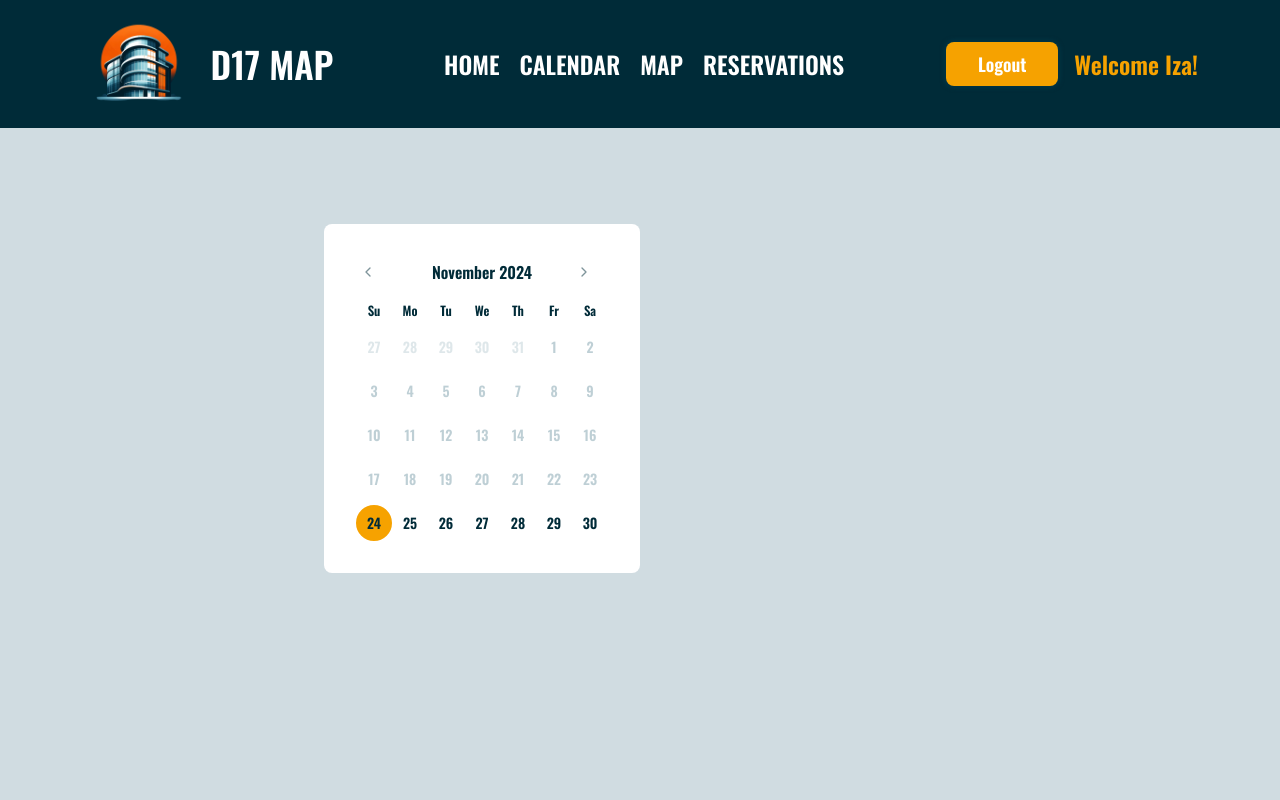
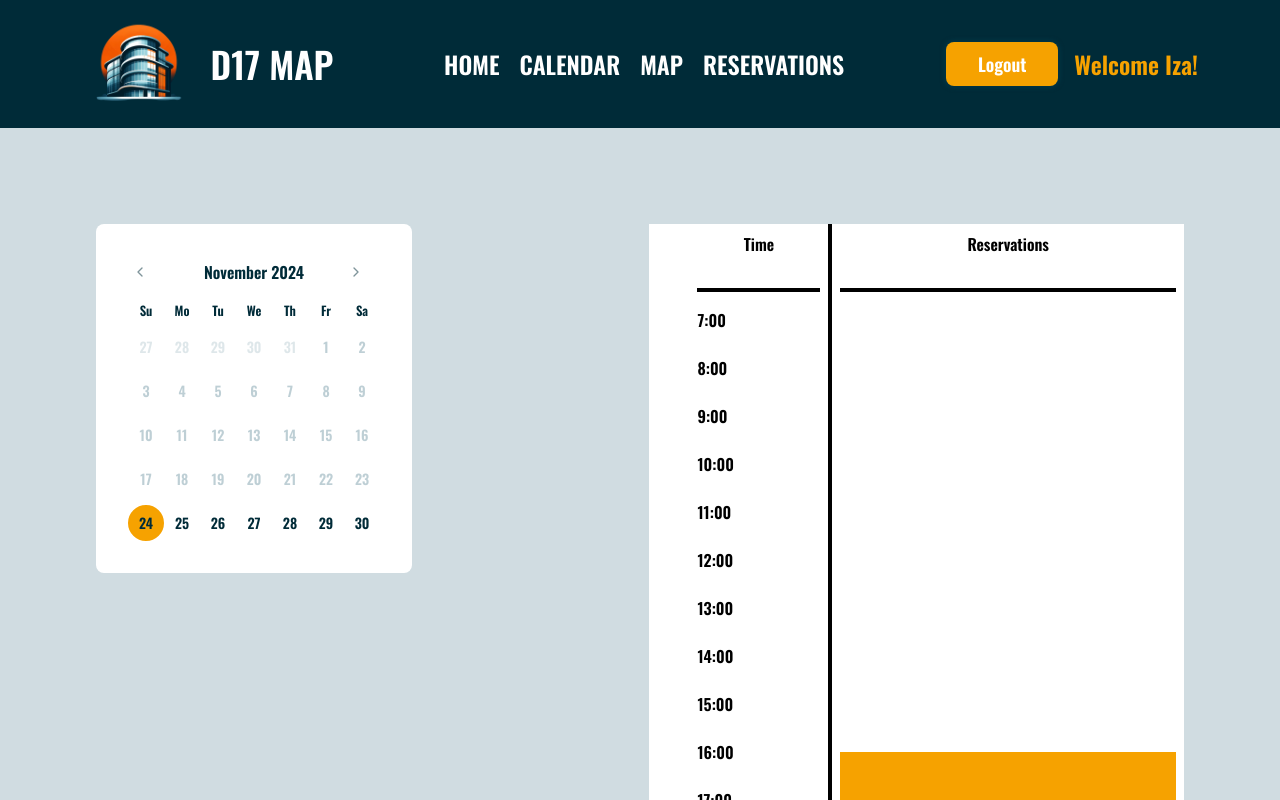
Before and after one commit to Spolka-Zlo/D17Map-Frontend, a Next.js app: page /calendar in a window 1280 px wide. Built offline with nearby package versions, Linux system fonts and the light colour scheme.

Commit message:
calendar timetable base finished

```diff
--- a/src/app/calendar/_components/CalendarDaySection.tsx
+++ b/src/app/calendar/_components/CalendarDaySection.tsx
@@ -1,13 +1,24 @@
 import { Dispatch, SetStateAction } from "react";
+import { CalendarTimeTable } from "./CalendarTimeTable";
+import { Reservation } from "@/app/calendar/page";
 
 type CalendarDaySectionProps = {
   isOpen?: boolean;
   setIsOpen?: Dispatch<SetStateAction<boolean>>;
+  reservations: Reservation[];
+  room: string;
 };
 
+//isOpen and setIsOpen prepared for future use
 export function CalendarDaySection({
-  isOpen,
+  isOpen = true,
   setIsOpen,
+  reservations,
+  room,
 }: CalendarDaySectionProps) {
-  return <div></div>;
+  return (
+    <div className="bg-white w-full grow pl-10">
+      <CalendarTimeTable reservations={reservations} room={room} />
+    </div>
+  );
 }
--- a/src/app/calendar/_components/CalendarSection.tsx
+++ b/src/app/calendar/_components/CalendarSection.tsx
@@ -3,24 +3,24 @@ import { Calendar } from "@/components/Calendar";
 import { useState } from "react";
 import { CalendarTimeManager } from "./CalendarTimeManager";
 import { CalendarDaySection } from "./CalendarDaySection";
+import { Reservation } from "@/app/calendar/page";
 
-type ReservationType = "Lecture" | "Consultation" | "Exam";
-
-type Reservation = {
-  title: string;
-  startTime: string;
-  endTime: string;
-  date: Date;
+type CalendarSectionProps = {
+  reservations: Reservation[];
+  availableRooms: string[];
 };
 
-export function CalendarSection() {
-  const [selectedDate, setSelectedDate] = useState<Date | undefined>(
-    new Date()
-  );
+export function CalendarSection({
+  reservations,
+  availableRooms,
+}: CalendarSectionProps) {
+  const [selectedDate, setSelectedDate] = useState<Date>(new Date());
   const [isOpen, setIsOpen] = useState(false);
+  const [selectedRoom, setSelectedRoom] = useState("1.38");
+
   return (
-    <section className="flex">
-      <div className="grid grid-cols-2 maxSM:grid-cols-1 maxSM:grid-rows-2 rounded-lg">
+    <section className="flex w-full justify-between gap-10">
+      <div className="grid grid-cols-2 maxSM:grid-cols-1 maxSM:grid-rows-2 rounded-lg w-full h-fit grow-0">
         <Calendar
           mode="single"
           selected={selectedDate}
@@ -36,9 +36,24 @@ export function CalendarSection() {
           className="z-10 rounded-lg"
         />
 
-        <CalendarTimeManager isOpen={isOpen} setIsOpen={setIsOpen} />
+        <CalendarTimeManager
+          isOpen={isOpen}
+          setIsOpen={setIsOpen}
+          selectedRoom={selectedRoom}
+          setSelectedRoom={setSelectedRoom}
+          availableRooms={availableRooms}
+        />
       </div>
-      <CalendarDaySection isOpen={isOpen} setIsOpen={setIsOpen} />
+
+      <CalendarDaySection
+        isOpen={isOpen}
+        setIsOpen={setIsOpen}
+        reservations={reservations.filter(
+          (reservation) =>
+            reservation.date.toDateString === selectedDate.toDateString
+        )}
+        room={selectedRoom}
+      />
     </section>
   );
 }
--- a/src/app/calendar/_components/CalendarTimeManager.tsx
+++ b/src/app/calendar/_components/CalendarTimeManager.tsx
@@ -2,23 +2,24 @@
 import { Dropdown } from "@/components/Dropdown";
 import { OrangeButton } from "@/components/OrangeButton";
 import { CloseButton } from "@/components/CloseButton";
-import { Dispatch, SetStateAction, useState } from "react";
+import React, { Dispatch, SetStateAction, useState } from "react";
 import { twMerge } from "tailwind-merge";
 
 type CalendarTimeManagerProps = {
   isOpen: boolean;
   setIsOpen: Dispatch<SetStateAction<boolean>>;
+  selectedRoom: string;
+  setSelectedRoom: Dispatch<SetStateAction<string>>;
+  availableRooms: string[];
 };
 
 export function CalendarTimeManager({
   isOpen,
   setIsOpen,
+  selectedRoom,
+  setSelectedRoom,
+  availableRooms,
 }: CalendarTimeManagerProps) {
-  const [selectedRoom, setSelectedRoom] = useState("1.38");
-  const availableRooms = ["2.41", "1.38", "3.33", "4.22"];
-
-  if (!isOpen) return null;
-
   return (
     <div
       className={twMerge(
@@ -29,6 +30,8 @@ export function CalendarTimeManager({
           "sm:w-full maxSM:h-full sm:-ml-2 maxSM:-mt-2 transition-[width] maxSM:transition-[height] duration-700"
       )}
     >
+      {isOpen && (
+        <React.Fragment>
           <div className="p-4 w-full h-full flex flex-col justify-center items-center gap-2">
             <div className="flex gap-3 justify-center items-center">
               <h3>Sala: </h3>
@@ -47,8 +50,13 @@ export function CalendarTimeManager({
           </div>
 
           <div className="absolute p-4 top-5 right-2">
-        <CloseButton className="z-10" onClickHandler={() => setIsOpen(false)} />
+            <CloseButton
+              className="z-10"
+              onClickHandler={() => setIsOpen(false)}
+            />
           </div>
+        </React.Fragment>
+      )}
     </div>
   );
 }
--- /dev/null
+++ b/src/app/calendar/_components/CalendarTimeTable.tsx
@@ -0,0 +1,72 @@
+import { Reservation } from "@/app/calendar/page";
+import React from "react";
+import { twMerge } from "tailwind-merge";
+
+type CalendarTimeTableProps = {
+  room: string;
+  startTime?: string;
+  endTime?: string;
+  reservations: Reservation[];
+};
+
+export function CalendarTimeTable({
+  room,
+  startTime,
+  endTime,
+  reservations,
+}: CalendarTimeTableProps) {
+  if (!room && !startTime && !endTime) {
+    return null;
+  }
+
+  function fillTimeTableForRoom(reservations: Reservation[], room: string) {
+    reservations = reservations.filter(
+      (reservation) => reservation.room === room
+    );
+    const timeTable = Array.from({ length: 16 * 4 }, (_, i) => ({
+      time: `${Math.floor(i / 4) + 7}:${i % 4 === 0 ? "00" : (i % 4) * 15}`,
+      reservationInTime: reservations.find(
+        (reservation) =>
+          reservation.startTime <
+            `${Math.floor(i / 4) + 7}:${i % 4 === 0 ? "00" : (i % 4) * 15}` &&
+          `${Math.floor(i / 4) + 7}:${i % 4 === 0 ? "00" : (i % 4) * 15}` <
+            reservation.endTime
+      ),
+    }));
+    return timeTable;
+  }
+
+  return (
+    <div className="relative bg-white rounded-lg w-full">
+      <div className="grid grid-col-4 grid-rows-1 w-full">
+        <div className="border-r-4 p-2">
+          <div className="text-center pb-8 border-b-4">Time</div>
+          <div className="pt-4">
+            {Array.from({ length: 16 }, (_, i) => (
+              <React.Fragment key={i}>
+                <div className="h-3">{i + 7}:00</div>
+                <div className="h-3"></div>
+                <div className="h-3"></div>
+                <div className="h-3"></div>
+              </React.Fragment>
+            ))}
+          </div>
+        </div>
+        <div className="p-2 col-start-2 col-end-5">
+          <div className="text-center pb-8 border-b-4">Reservations</div>
+          <div className="pt-4">
+            {fillTimeTableForRoom(reservations, room).map((reservation, _) => (
+              <div
+                key={reservation.time}
+                className={twMerge(
+                  "text-center h-3",
+                  reservation.reservationInTime && "bg-secondary"
+                )}
+              ></div>
+            ))}
+          </div>
+        </div>
+      </div>
+    </div>
+  );
+}
--- a/src/app/calendar/page.tsx
+++ b/src/app/calendar/page.tsx
@@ -1,9 +1,51 @@
 import { CalendarSection } from "./_components/CalendarSection";
 
+export type ReservationType = "Lecture" | "Consultation" | "Exam";
+
+export type Reservation = {
+  title: string;
+  startTime: string;
+  endTime: string;
+  room: string;
+  date: Date;
+  reservationType: ReservationType;
+};
+
 export default function Reservation() {
+  const reservations: Reservation[] = [
+    {
+      title: "Lecture",
+      startTime: "12:15",
+      endTime: "13:45",
+      room: "2.41",
+      date: new Date(),
+      reservationType: "Lecture",
+    },
+    {
+      title: "Consultation",
+      startTime: "14:00",
+      endTime: "15:00",
+      room: "2.41",
+      date: new Date(),
+      reservationType: "Consultation",
+    },
+    {
+      title: "Exam",
+      startTime: "16:00",
+      endTime: "18:00",
+      room: "1.38",
+      date: new Date(),
+      reservationType: "Exam",
+    },
+  ];
+  const availableRooms = ["2.41", "1.38", "3.33", "4.22"];
+
   return (
     <main>
-      <CalendarSection />
+      <CalendarSection
+        reservations={reservations}
+        availableRooms={availableRooms}
+      />
     </main>
   );
 }
--- a/src/components/Calendar.tsx
+++ b/src/components/Calendar.tsx
@@ -16,12 +16,12 @@ export function Calendar({
     <DayPicker
       showOutsideDays={showOutsideDays}
       className={twMerge(
-        "p-8 bg-white w-full rounded-lg text-primary z-10",
+        "p-8 bg-white min-w-fit w-full rounded-lg text-primary z-10",
         className
       )}
       classNames={{
         months:
-          " flex flex-col sm:flex-row space-y-4 sm:space-x-4 sm:space-y-0",
+          "flex flex-col justify-center items-center sm:flex-row space-y-4 sm:space-x-4 sm:space-y-0",
         month: "space-y-4",
         caption: "flex justify-center pt-1 relative items-center",
         caption_label: "text-md font-bold",
```
Lines whose indentation alone changed are shown as unchanged.
